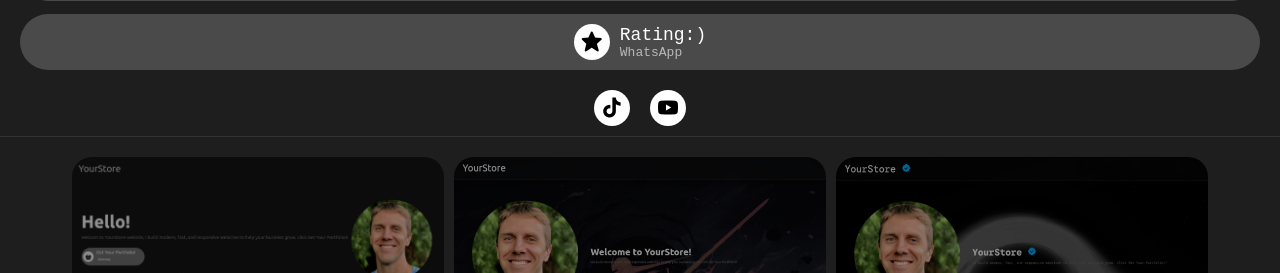
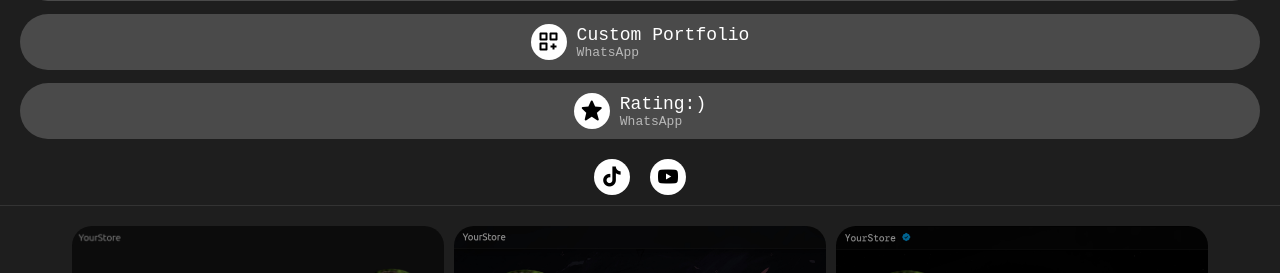
Before and after one commit to dywebsitedev-ai/HandStore, a plain HTML site: page index.html in a window 1280 px wide. Shown: the part 827-1100 px from the top of the page. Drawn offline with nearby package versions, Linux system fonts and the light colour scheme; a web font is replaced by a local one.

Commit message:
add custom button

```diff
--- a/index.html
+++ b/index.html
@@ -62,6 +62,16 @@
                 <i class='bx bx-cart-add' ></i>
                 <span>
                     Pro Porfolio-Rm40
+                    <p>
+                        WhatsApp
+                    </p>
+                </span>
+            </a>
+
+            <a href="https://wa.me/60134464910?text=Hello%20bos,%20saya%20nak%20beli%20website%20portfolio%20harga%20rm%2040!" class="button3">
+                <i class='bx bx-customize'></i>
+                <span>
+                    Custom Portfolio
                     <p>
                         WhatsApp
                     </p>
```
